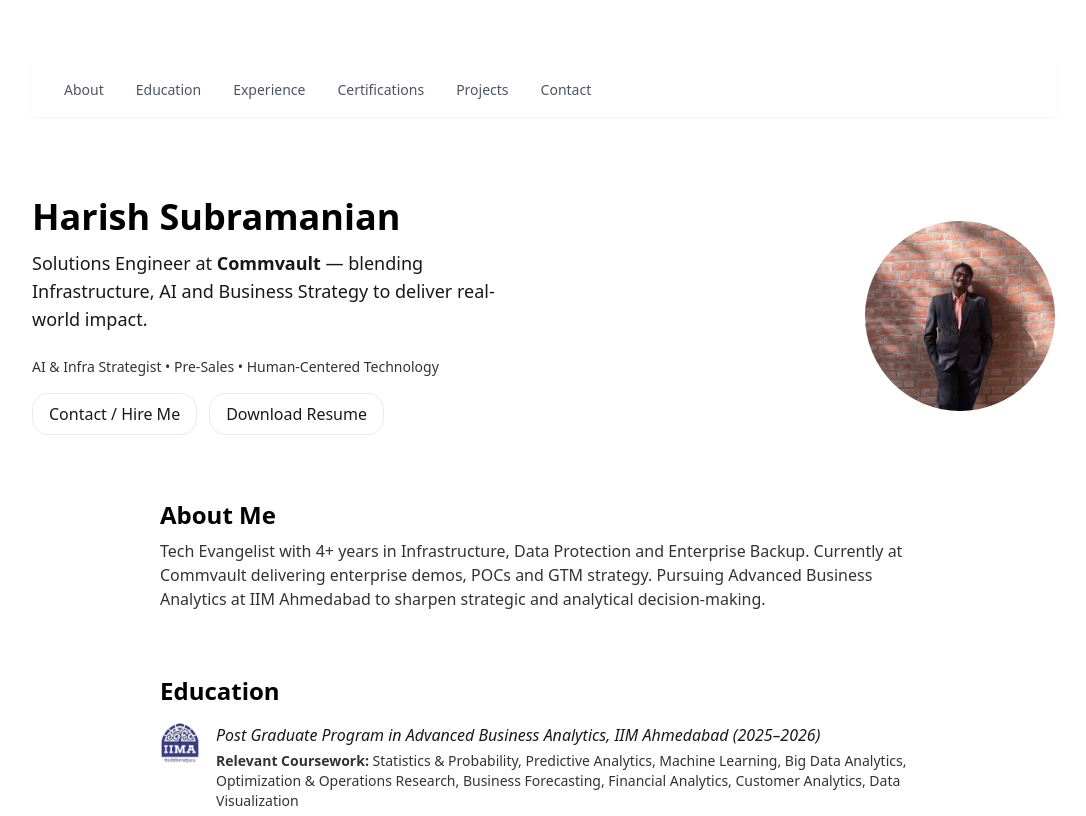
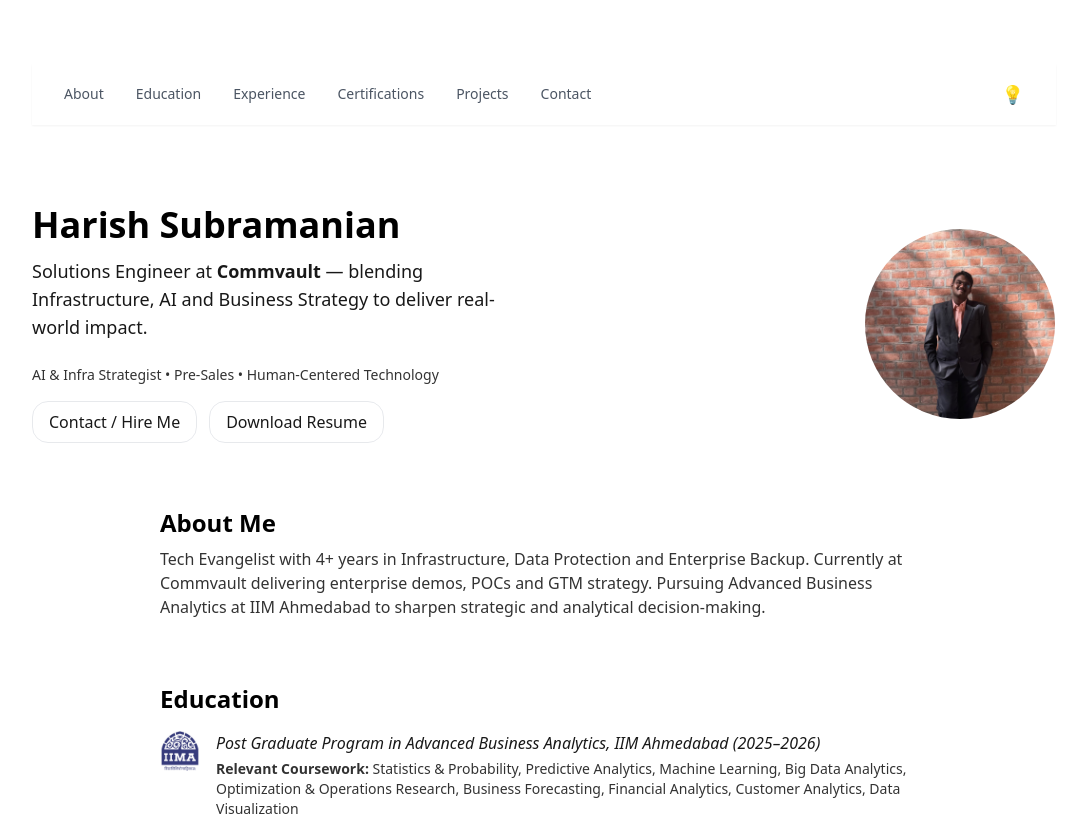
Before and after one commit to HarishS99/harish-portfolio, a Next.js app: page / in a window 1280 px wide. Shown: the top 816 px of the page, without its empty margins (96-1182 px from the left). Built offline with nearby package versions, Linux system fonts and the light colour scheme.

Commit message:
Update Navbar.tsx

```diff
--- a/app/(site)/components/Navbar.tsx
+++ b/app/(site)/components/Navbar.tsx
@@ -34,6 +34,15 @@ export default function Navbar() {
           </div>
 
           <div className="flex items-center gap-4">
+            {/* Dark Mode Toggle — Desktop Only */}
+            <button
+              onClick={onToggleTheme}
+              className="hidden md:block text-lg opacity-90 hover:opacity-100 transition-transform duration-200"
+              aria-label="Toggle theme"
+            >
+              {isDark ? "🌙" : "💡"}
+            </button>
+
             {/* Hamburger for Mobile */}
             <button
               className="md:hidden text-xl"
```
